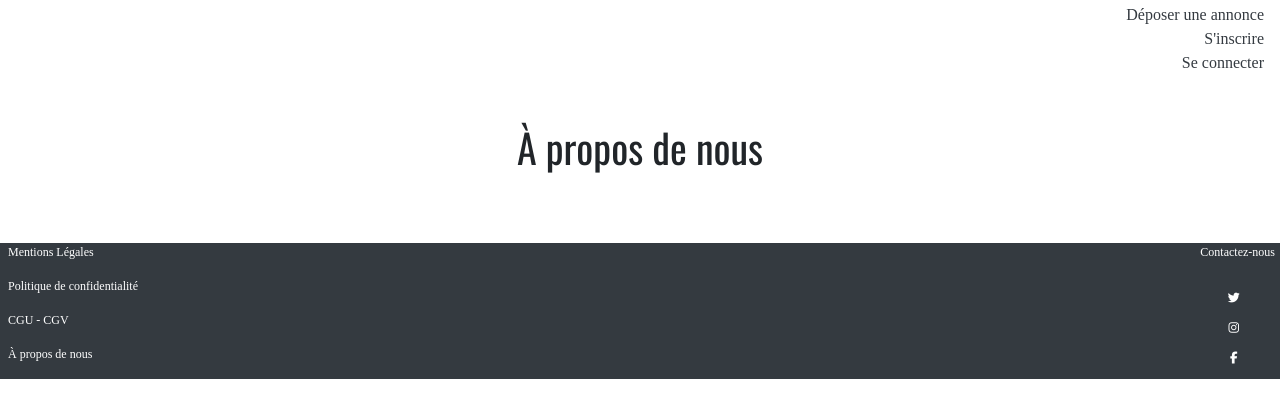
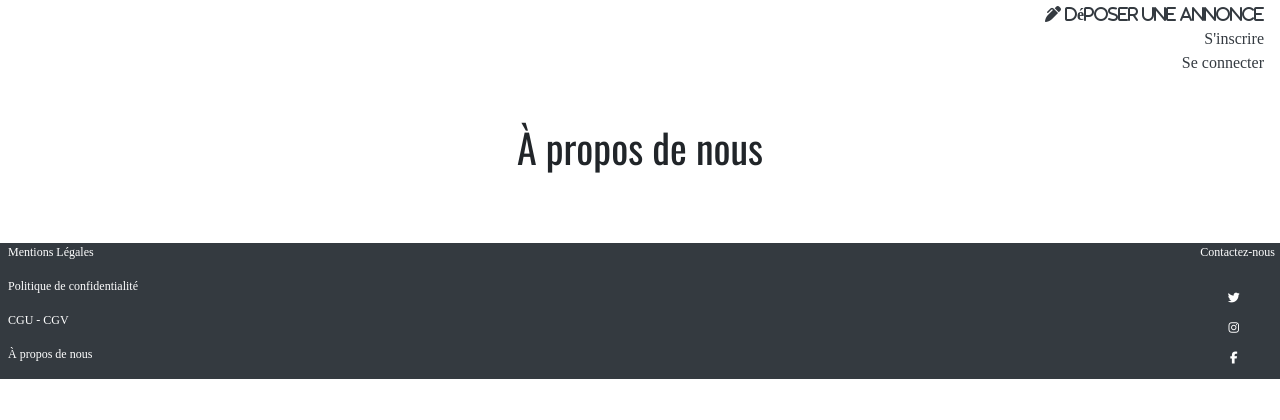
Before and after one commit to colinos10/horiza, a Symfony app: template templates/home/about.html.twig in a window 1280 px wide, after a click that opens the changed part. Shown: the part 177-597 px from the top of the page. Run offline with Twig, Linux system fonts and the light colour scheme; the template is opened without the code that fills it, so the values that code supplies are empty; some libraries are stand-ins or nearby versions; some web fonts are replaced.

Commit message:
logo menu burger

```diff
--- a/public/css/style.css
+++ b/public/css/style.css
@@ -32,13 +32,8 @@
 
 header {
   background-color: white !important;
-<<<<<<< HEAD
-  /* width: 100%;
-  position: fixed; */
-=======
   width: 100%;
   /* position: fixed; */
->>>>>>> 7d51b98251625c550e89f5e44ae8facb24bd7f7d
 }
 
 /* ******************* LOGO ************************ */
--- a/templates/base.html.twig
+++ b/templates/base.html.twig
@@ -37,10 +37,10 @@
             <div class="collapse" id="navbarToggleExternalContent">
                 <div class="bg-white nav-secret" >
                     {# <a href="vehicules" class="text-dark">Rechercher</a> #}
-                    <a href="vehicules" class="text-dark a-menu mr-3">Louer un véhicule</a>
-                    <a href="annonce/create" class="text-dark a-menu mr-3">Déposer une annonce</a>
+                    <a href="vehicules" class="text-dark a-menu mr-3"><i class="fas fa-handshake"> Louer un véhicule</a></i>
+                    <a href="annonce/create" class="text-dark a-menu mr-3"><i class="fas fa-pen-alt"> Déposer une annonce</a></i>
                 {% if app.user %}
-                    <a href="annonce" class="text-dark a-menu mr-3">Gérer mes annonces</a>
+                    <a href="annonce" class="text-dark a-menu mr-3"><i class="fas fa-list"> Gérer mes annonces</a></i>
                 {% endif %}
                 {% if app.user == null %}
                     <a href="register" class="text-dark a-menu mr-3">S'inscrire</a>
--- a/templates/home/vehicule.html.twig
+++ b/templates/home/vehicule.html.twig
@@ -4,15 +4,9 @@
 
 {% block body %}
 
-<<<<<<< HEAD
-    <div class="container-fluid p-5 text-center bg-light">
-        <h1>HORIZA - {{ vehicule.marque }}</h1>
-    </div>
-=======
     <header class="container-fluid p-5 text-center bg-light">
         <h1>{{ vehicule.marque }} - {{ vehicule.modele }}</h1>
     </header>
->>>>>>> 7d51b98251625c550e89f5e44ae8facb24bd7f7d
 
     <main class="container-fluid">
         <div class="row p-5">
```
